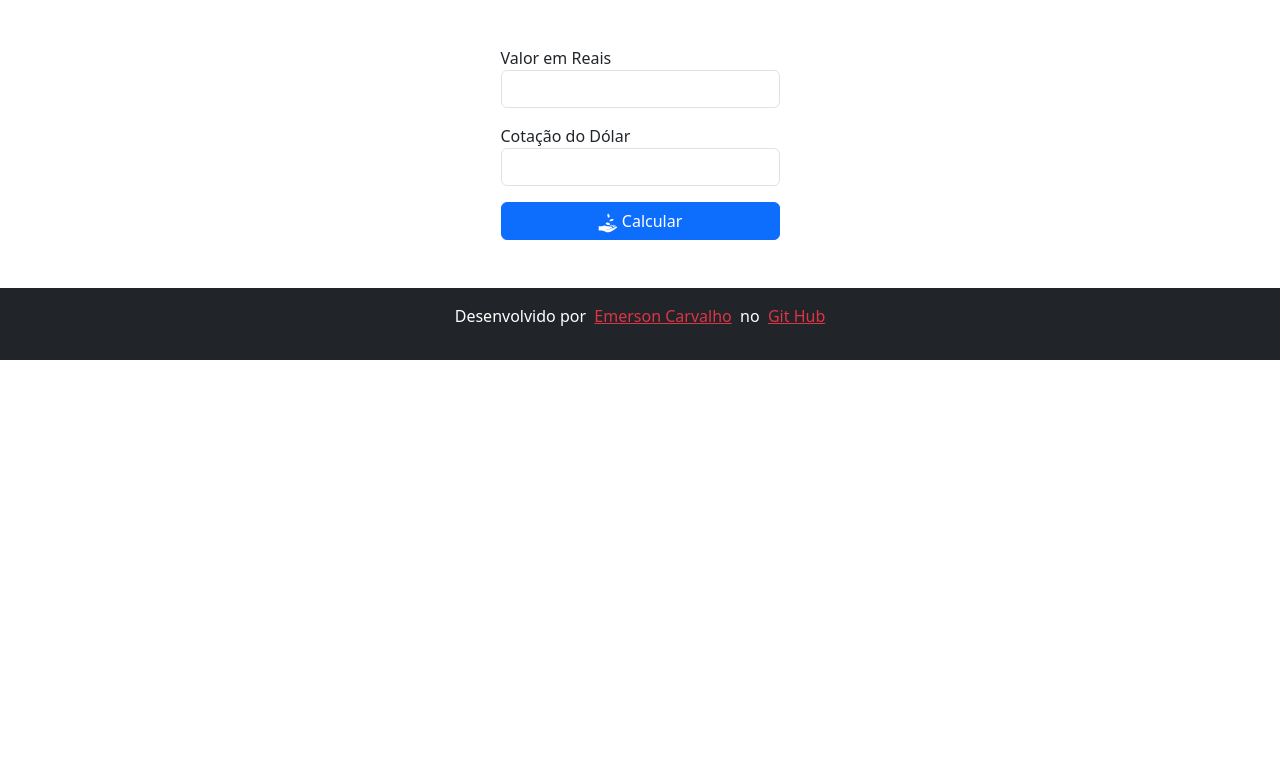
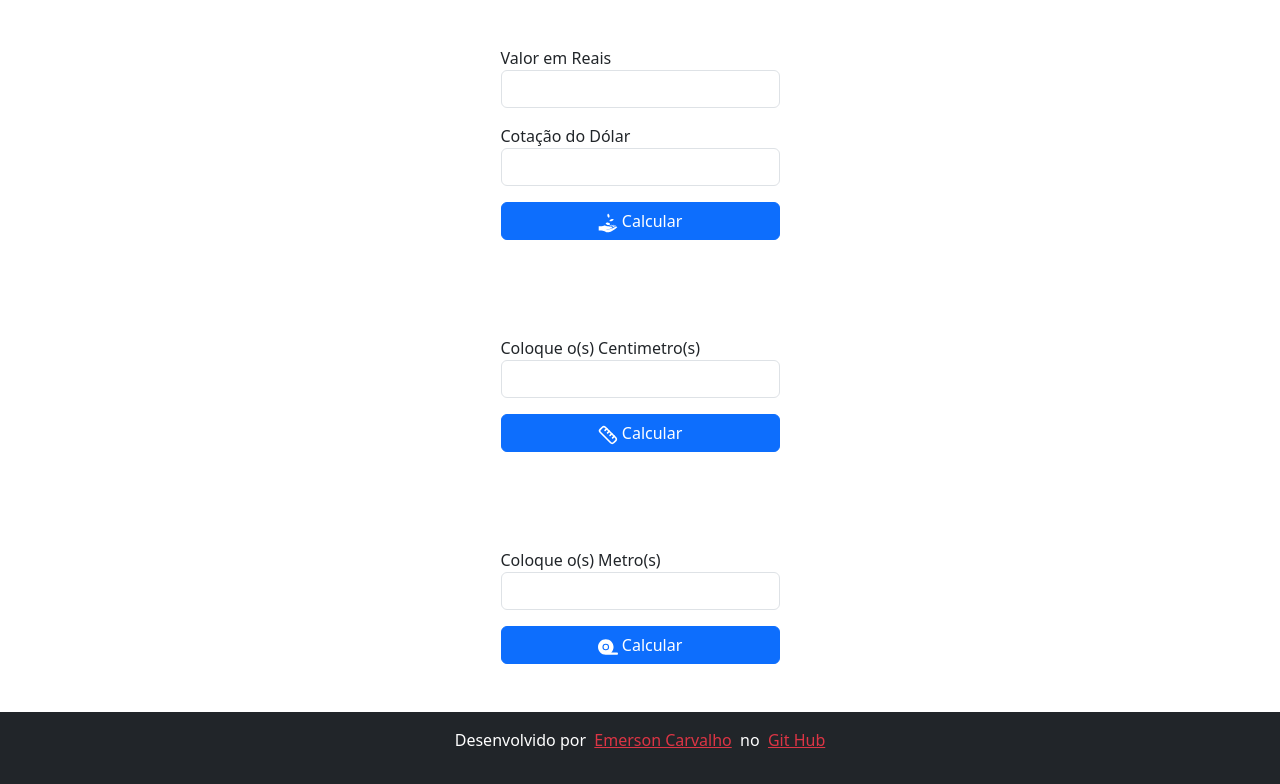
Before and after one commit to Emerdcp/UC3_CodificarFrontEndAplicacoesWeb, a React (Vite) app in the folder 2025.08.05_react_dollar/: page / in a window 1280 px wide. Shown: the part 593-1377 px from the top of the page. Before the commit the page ends 953 px from the top, so only its background shows below. Built offline with nearby package versions, Linux system fonts and the light colour scheme.

Commit message:
feat: exercícios, criar páginas para conversão de metro e centímetros
feat: exercícios, criar páginas para conversão de metro e centímetros, validação de campos vazio.

```diff
--- a/2025.08.05_react_dollar/src/App.jsx
+++ b/2025.08.05_react_dollar/src/App.jsx
@@ -6,6 +6,8 @@ import Rodape from './Rodape';
 import Menu from './Menu';
 import Banner from './Banner';
 import CalcDollar from './CalcDollar';
+import ConverCm from './ConverCm';
+import ConverMetro from './ConverMetro';
 
 function App() {
 
@@ -16,6 +18,8 @@ function App() {
         <Menu />
         <Banner />
         <CalcDollar />
+        <ConverCm />
+        <ConverMetro />
       </div>
       <Rodape />
     </>
--- a/2025.08.05_react_dollar/src/CalcDollar.jsx
+++ b/2025.08.05_react_dollar/src/CalcDollar.jsx
@@ -3,11 +3,18 @@ import { GiReceiveMoney } from "react-icons/gi";
 
 function CalcDollar() {
 
+
     const calcular = (function(){
         const reais = document.getElementById('reais').value
         const cotacao = document.getElementById('cotacao').value
         const total = reais / cotacao
-        alert(total)
+
+        if(reais.trim() === '' || cotacao.trim() === ''){
+            alert(`O campo de "reais" ou "cotação" está vazio, poderia realizar o preenchimento.`);
+          } else {
+            alert(`A quantidade de R$ ${reais}, convertido em Dollar é $ ${total} USD.`)
+        }
+
     })
 
     return (
--- /dev/null
+++ b/2025.08.05_react_dollar/src/ConverCm.jsx
@@ -0,0 +1,31 @@
+import { LuRuler } from "react-icons/lu";
+import './ConverCm.css'
+
+function ConverCm(){
+
+    const calcularMetro = (function(){
+        const cm = document.getElementById('cm').value
+        const metro = cm / 100
+
+        if(cm.trim() === ''){
+            alert(`O campo de "centimetro(s)" está vazio, poderia realizar o preenchimento.`);
+          } else {
+            alert(`A quantidade de centímetros ${cm} cm equivalem a ${metro} metros.`)
+        }
+
+    })
+
+    return (
+        <>
+          <form className='w-25 m-auto pt-5 pb-5'>
+                    <div className='form-group mb-3'>
+                        <label htmlFor='cm'>Coloque o(s) Centimetro(s)</label>
+                        <input type="text" className='form-control' id='cm' />
+                    </div>
+                    <button type='button' onClick={calcularMetro} className='btn btn-primary w-100'> <LuRuler size={20} color='white'/> Calcular</button>
+                </form>
+        </>
+    )
+}
+
+export default ConverCm
--- /dev/null
+++ b/2025.08.05_react_dollar/src/ConverMetro.jsx
@@ -0,0 +1,31 @@
+import { FaTape } from "react-icons/fa6";
+import './ConverMetro.css'
+
+function ConverMetro(){
+
+    const calcularCm = (function(){
+        const metro = document.getElementById('metro').value
+        const cm = metro * 100
+
+        if(metro.trim() === ''){
+            alert(`O campo de "metro(s)" está vazio, poderia realizar o preenchimento.`);
+          } else {
+            alert(`A quantidade de ${metro} metro(s) é o equivalem a ${cm} cm (centímetros).`)
+        }
+
+    })
+
+    return (
+        <>
+          <form className='w-25 m-auto pt-5 pb-5'>
+                    <div className='form-group mb-3'>
+                        <label htmlFor='metro'>Coloque o(s) Metro(s)</label>
+                        <input type="text" className='form-control' id='metro' />
+                    </div>
+                    <button type='button' onClick={calcularCm} className='btn btn-primary w-100'> <FaTape size={20} color='white'/> Calcular</button>
+                </form>
+        </>
+    )
+}
+
+export default ConverMetro
```
Also changed, not shown: 2025.08.05_react_dollar/src/ConverCm.css (added), 2025.08.05_react_dollar/src/ConverMetro.css (added).
